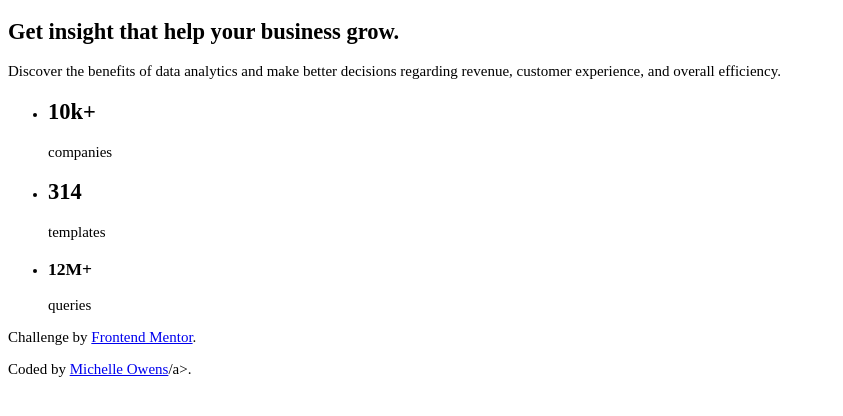
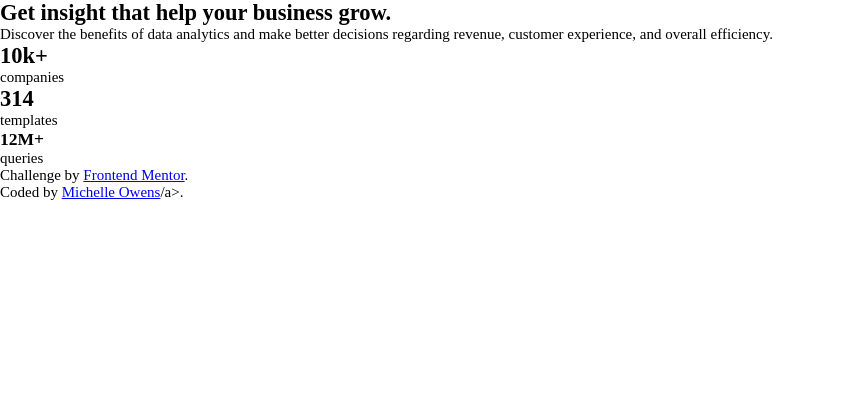
Before and after one commit to M-Java86/stats-preview-card-component-main, a plain HTML site: page index.html in a window 1280 px wide. Shown: the whole page, without its empty margins (0-843 px from the left). Drawn offline with Linux system fonts and the light colour scheme.

Commit message:
added universal selectors and pseudo elements

```diff
--- a/state.css
+++ b/state.css
@@ -17,5 +17,12 @@ https://css-tricks.com/neumorphism-and-css/*/
   --bg-violet: hsl(277deg, 100%, 50%, 0.42);
   --bg-light-violet: hsl(293deg, 42%, 35%, 0.24);
 }
-
-/* defaults */
+/* universal selectors,pseudo element.
+in class demo */
+*,
+*::after,
+*::before {
+  margin: 0;
+  padding: 0;
+  box-sizing: border-box;
+}
```
